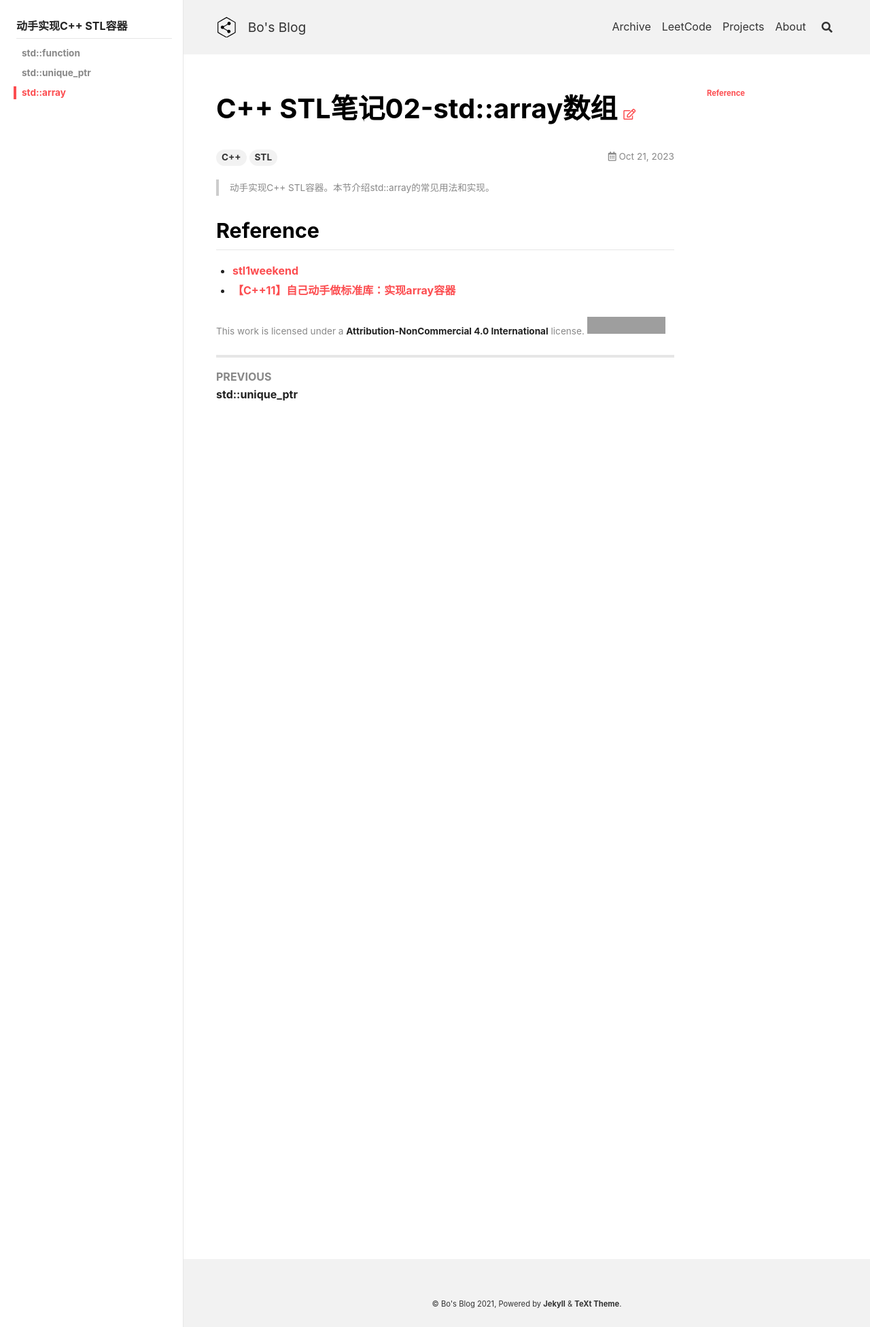
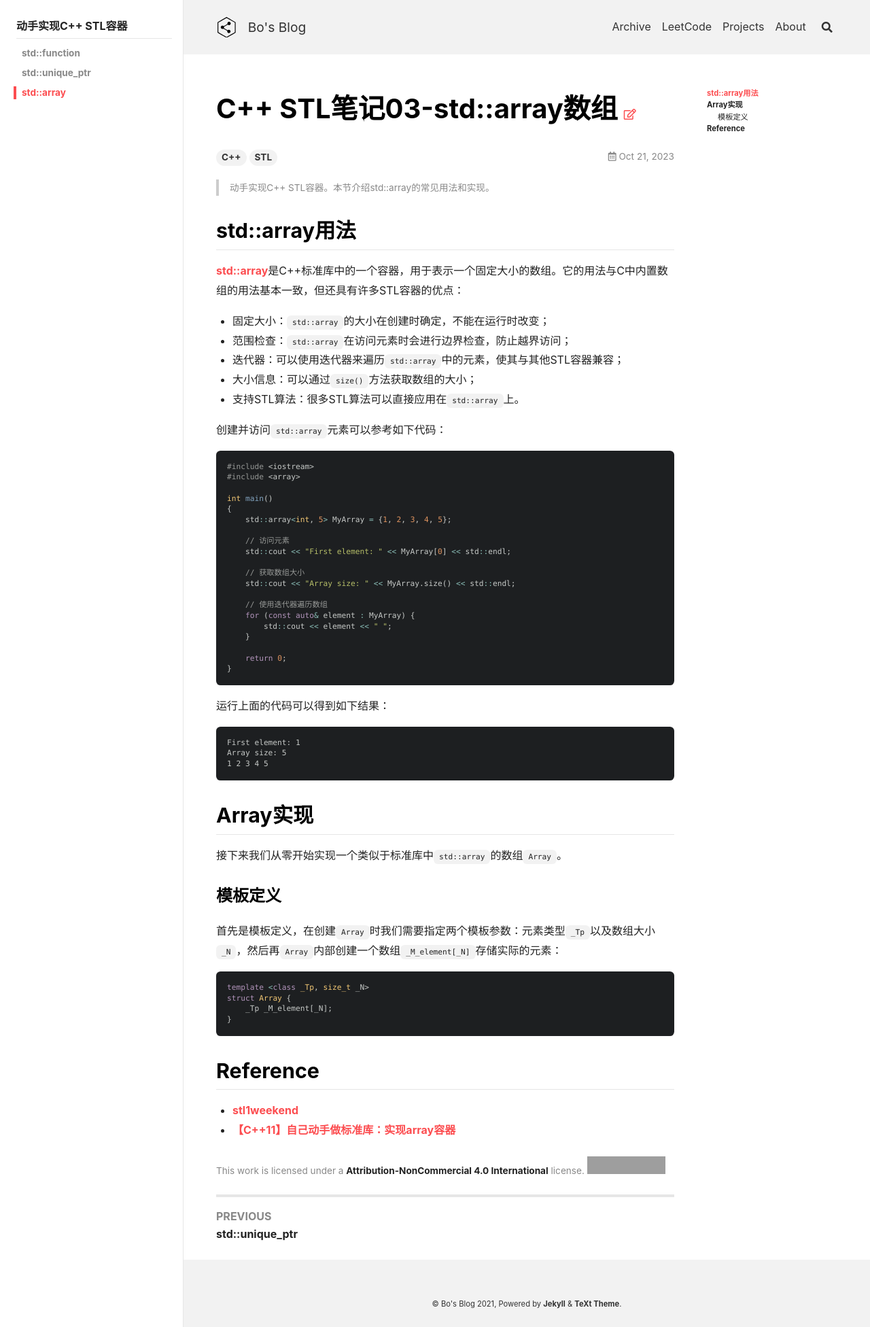
Before and after one commit to peng00bo00/peng00bo00_previous_blog, a Jekyll site: the page built from _posts/2023-10-21-STL-NOTES-03.md, in a window 1280 px wide. Shown: the whole page at 68% size. Built offline with Jekyll 4.4.1, drawn with Linux system fonts in a browser that asks for light colours; nearby versions of some CDN libraries; comment, search, counter and statistics services are not loaded; grey boxes are pictures that could not be loaded.

Commit message:
Update 2023-10-21-STL-NOTES-03.md

````diff
--- a/_posts/2023-10-21-STL-NOTES-03.md
+++ b/_posts/2023-10-21-STL-NOTES-03.md
@@ -1,6 +1,6 @@
 ---
 layout: article
-title: C++ STL笔记02-std::array数组
+title: C++ STL笔记03-std::array数组
 tags: ["C++", "STL"]
 key: STL-03
 clipboard: true
@@ -13,6 +13,65 @@ sidebar:
 > 动手实现C++ STL容器。本节介绍std::array的常见用法和实现。
 <!--more-->
 
+## std::array用法
+
+[std::array](https://en.cppreference.com/w/cpp/container/array)是C++标准库中的一个容器，用于表示一个固定大小的数组。它的用法与C中内置数组的用法基本一致，但还具有许多STL容器的优点：
+
+- 固定大小：`std::array`的大小在创建时确定，不能在运行时改变；
+- 范围检查：`std::array`在访问元素时会进行边界检查，防止越界访问；
+- 迭代器：可以使用迭代器来遍历`std::array`中的元素，使其与其他STL容器兼容；
+- 大小信息：可以通过`size()`方法获取数组的大小；
+- 支持STL算法：很多STL算法可以直接应用在`std::array`上。
+
+创建并访问`std::array`元素可以参考如下代码：
+
+```cpp
+#include <iostream>
+#include <array>
+
+int main()
+{
+    std::array<int, 5> MyArray = {1, 2, 3, 4, 5};
+
+    // 访问元素
+    std::cout << "First element: " << MyArray[0] << std::endl;
+
+    // 获取数组大小
+    std::cout << "Array size: " << MyArray.size() << std::endl;
+
+    // 使用迭代器遍历数组
+    for (const auto& element : MyArray) {
+        std::cout << element << " ";
+    }
+
+    return 0;
+}
+```
+{: .snippet}
+
+运行上面的代码可以得到如下结果：
+
+```
+First element: 1
+Array size: 5
+1 2 3 4 5
+```
+
+## Array实现
+
+接下来我们从零开始实现一个类似于标准库中`std::array`的数组`Array`。
+
+### 模板定义
+
+首先是模板定义，在创建`Array`时我们需要指定两个模板参数：元素类型`_Tp`以及数组大小`_N`，然后再`Array`内部创建一个数组`_M_element[_N]`存储实际的元素：
+
+```cpp
+template <class _Tp, size_t _N>
+struct Array {
+    _Tp _M_element[_N];
+}
+```
+
 ## Reference
 
 - [stl1weekend](https://github.com/parallel101/stl1weekend/tree/main#%E8%87%AA%E5%B7%B1%E5%AE%9E%E7%8E%B0%E6%89%80%E6%9C%89stl%E5%AE%B9%E5%99%A8)
````
